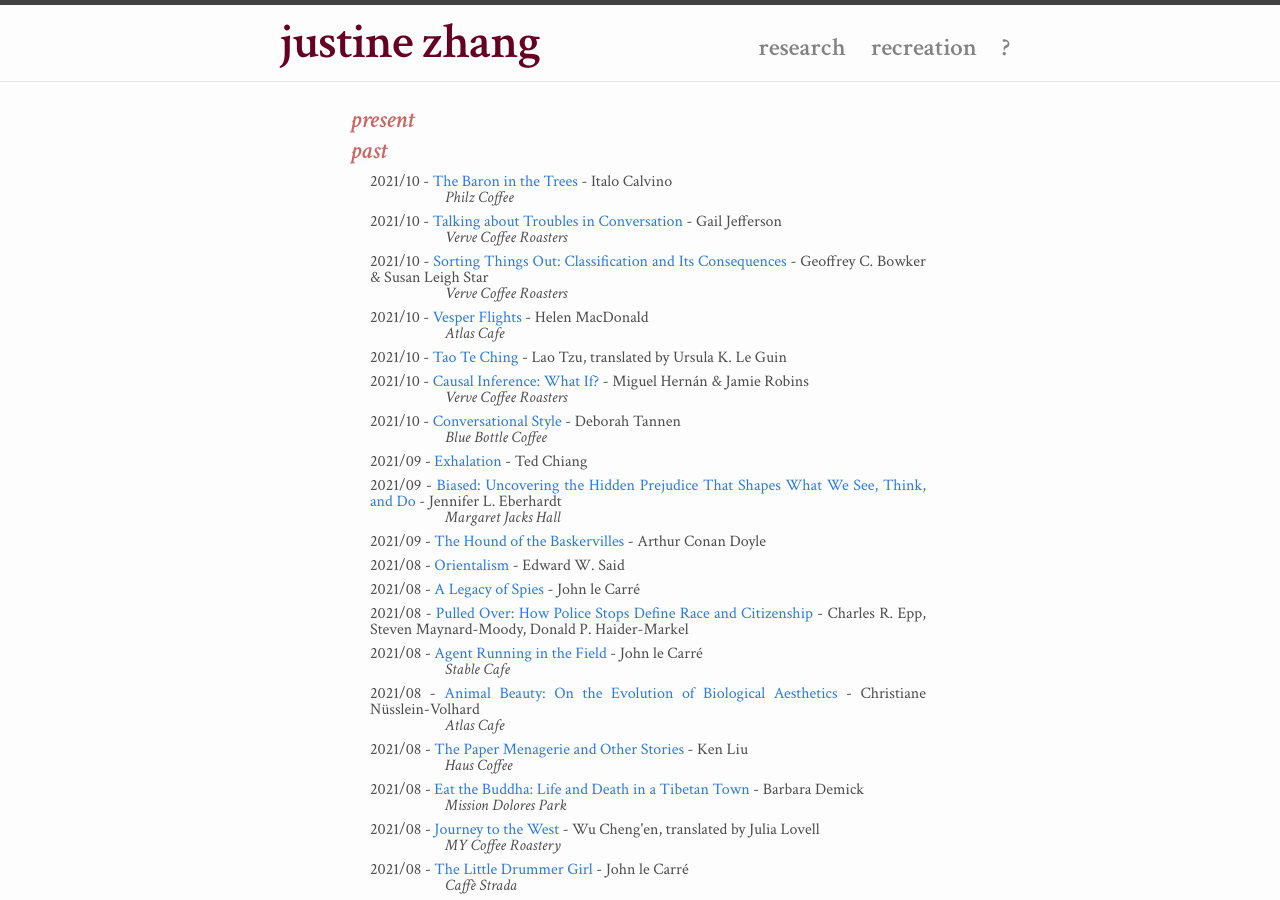
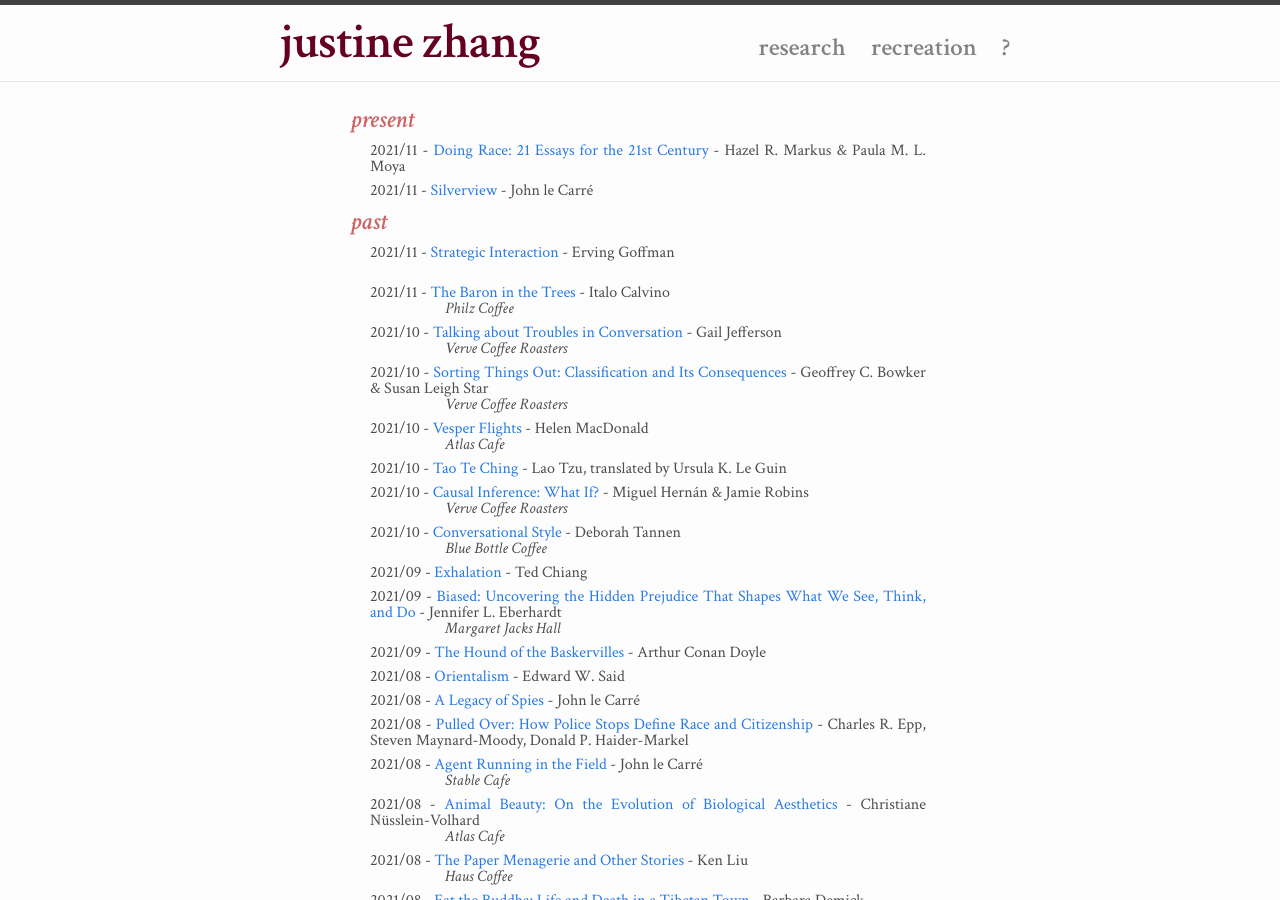
Before and after one commit to tisjune/tisjune.github.io, a Jekyll site: the page built from misc.html, in a window 1280 px wide and 900 px high. Built offline with Jekyll 4.4.1, drawn with Linux system fonts in a browser that asks for light colours; nearby versions of some CDN libraries.

Commit message:
Update consumables.yml

```diff
--- a/_data/consumables.yml
+++ b/_data/consumables.yml
@@ -1,22 +1,42 @@
 ## present
 
 
+# doing race
+
+- id: "markusmoya2010race"
+  name: "Doing Race: 21 Essays for the 21st Century"
+  author: "Hazel R. Markus & Paula M. L. Moya"
+  link: "https://wwnorton.com/books/9780393930702"
+  date: "2021/11"
+  state: "present"
 
 
+# silverview
 
-
-
-
-
-
+- id: "lecarre2021silverview"
+  name: "Silverview"
+  author: "John le Carré"
+  link: "https://bookshop.org/books/silverview-9780593554739/9780593490594"
+  date: "2021/11"
+  state: "present"
 
 ## past
+
+# strategic interaction
+
+- id: "goffman1970strategic"
+  name: "Strategic Interaction"
+  author: "Erving Goffman"
+  link: "https://bookshop.org/books/strategic-interaction/9780812210118"
+  date: "2021/11"
+  state: "past"
+  place: "coupapa"
 
 - id: "calvino1957baron"
   name: "The Baron in the Trees"
   author: "Italo Calvino"
   link: "https://bookshop.org/books/the-baron-in-the-trees/9780544959118"
-  date: "2021/10"
+  date: "2021/11"
   state: "past"
   place: "philzrh"
 
```
